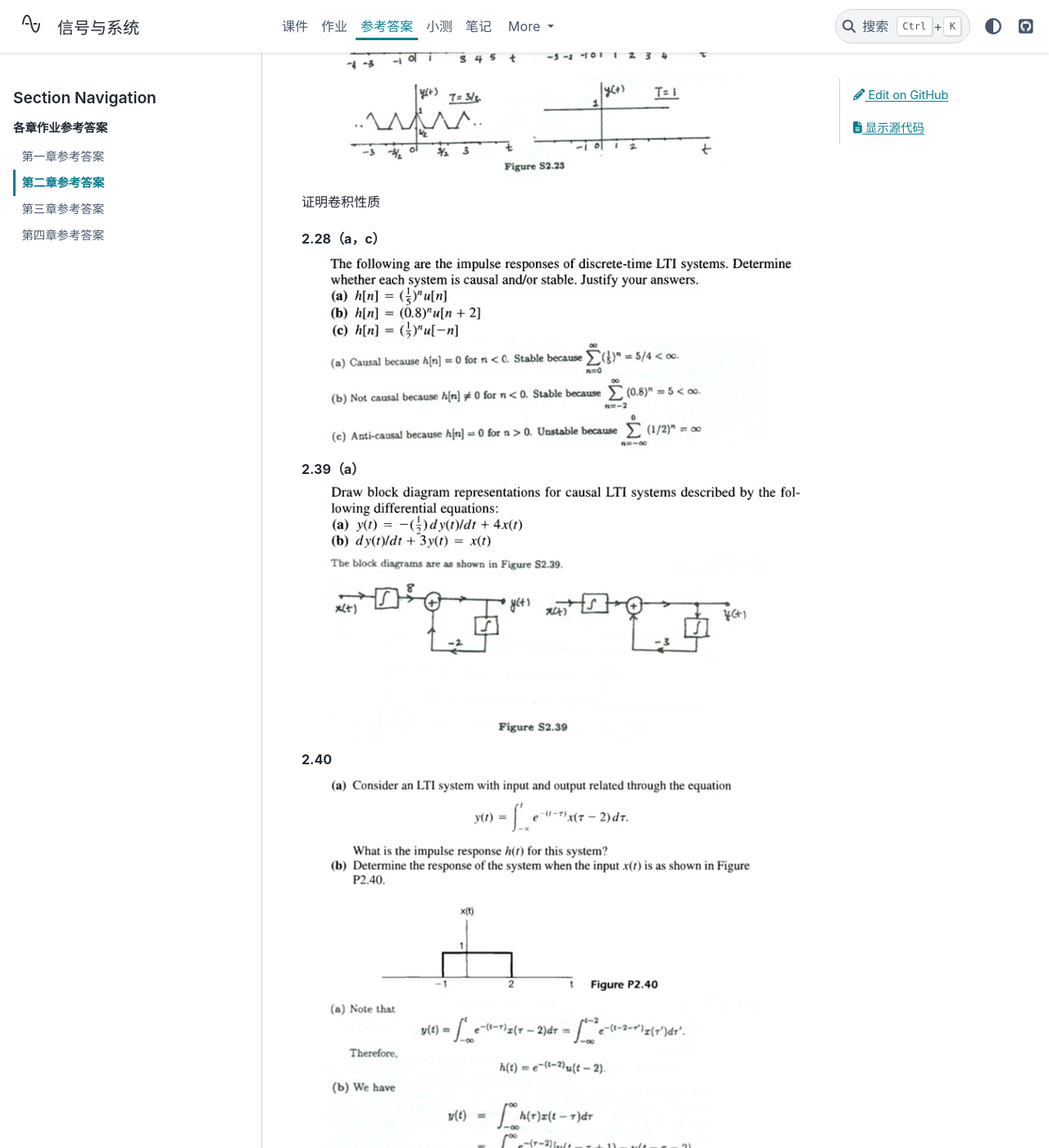
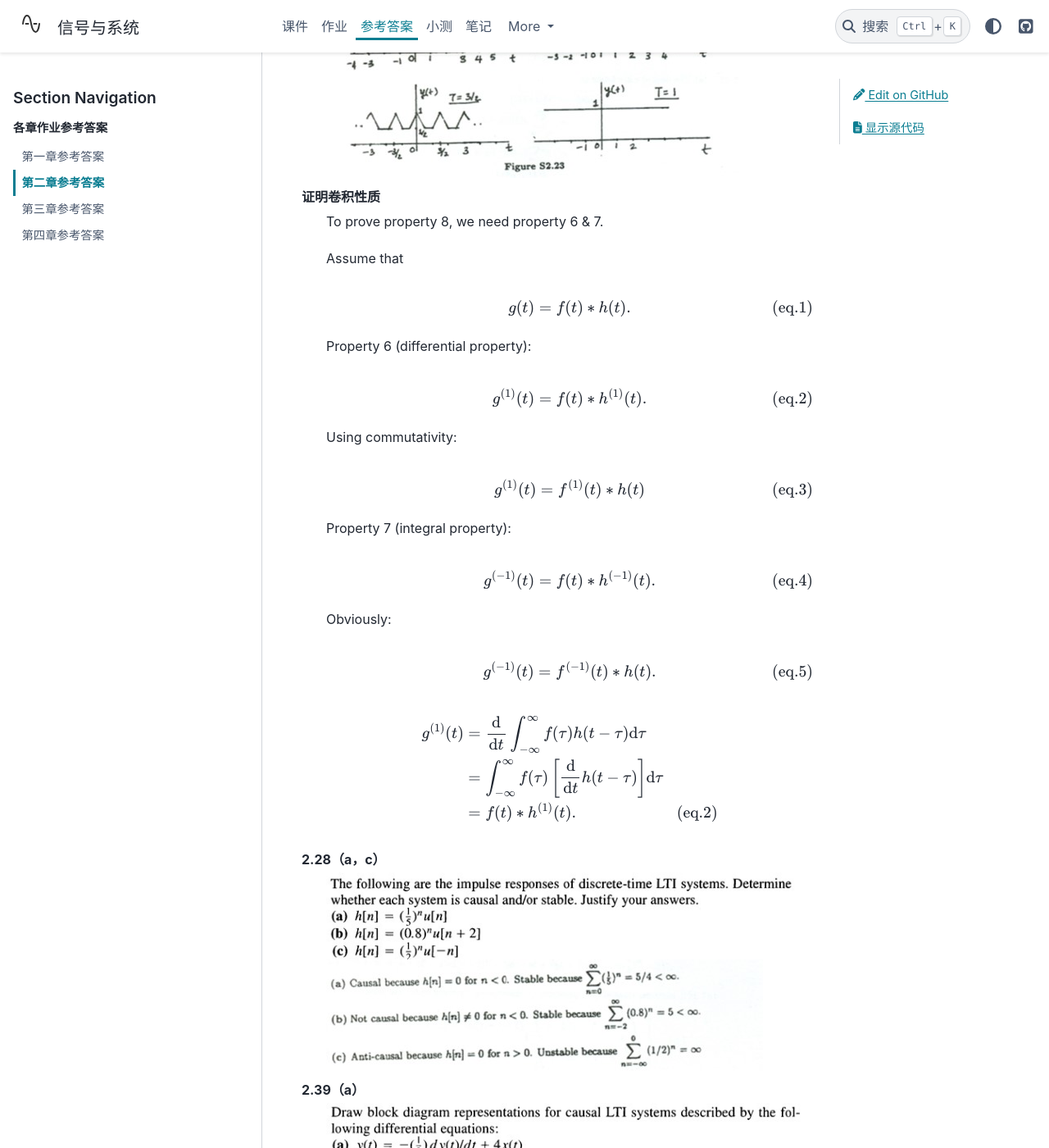
Before and after one commit to atlanswer/Signals-and-Systems, a Sphinx documentation site: the page built from doc/answer/chapter2.rst, in a window 1280 px wide and 1400 px high, scrolled down 4975 px. Shown: the whole window at 82% size. Built offline with Sphinx 7.4.7 and the PyData theme 0.15.4, drawn with Linux system fonts in a browser that asks for light colours.

Commit message:
config: update prove

```diff
--- a/doc/answer/chapter2.rst
+++ b/doc/answer/chapter2.rst
@@ -56,6 +56,51 @@
    .. image:: assets/2-23a-2.jpg
 
 证明卷积性质
+   To prove property 8, we need property 6 & 7.
+
+   Assume that
+
+   .. math:: g(t) = f(t)*h(t)\text{.}\tag{eq.1}
+
+   Property 6 (differential property):
+
+   .. math::
+
+      g^{(1)}(t) = f(t)*h^{(1)}(t)
+      \tag{eq.2}\text{.}
+
+   Using commutativity:
+
+   .. math:: g^{(1)}(t) = f^{(1)}(t)*h(t)\tag{eq.3}
+
+   Property 7 (integral property):
+
+   .. math::
+
+      g^{(-1)}(t) = f(t)*h^{(-1)}(t)
+      \tag{eq.4}\text{.}
+
+   Obviously:
+
+   .. math::
+
+      g^{(-1)}(t) = f^{(-1)}(t)*h(t)
+      \tag{eq.5}\text{.}
+
+
+
+   .. math::
+
+      \begin{align}
+      g^{(1)}(t) &= \frac{\mathrm{d}}{\mathrm{d}t}
+      \int_{-\infty}^{\infty}f(\tau)h(t-\tau)\mathrm{d}\tau \\
+      &= \int_{-\infty}^{\infty}f(\tau)\left[\frac{\mathrm{d}}{\mathrm{d}t}
+      h(t-\tau)\right]\mathrm{d}\tau \\
+      &= f(t)*h^{(1)}(t)
+      \tag{eq.2}\text{.}
+      \end{align}
+
+
 
 2.28（a，c）
    .. image:: assets/2-28.jpg
```
